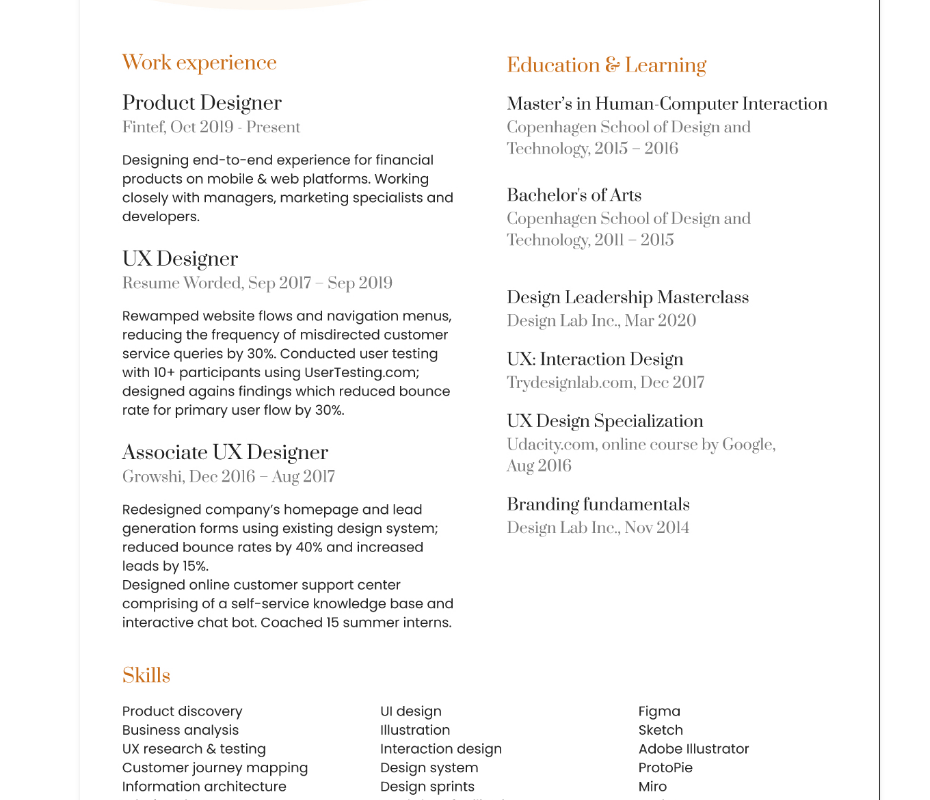
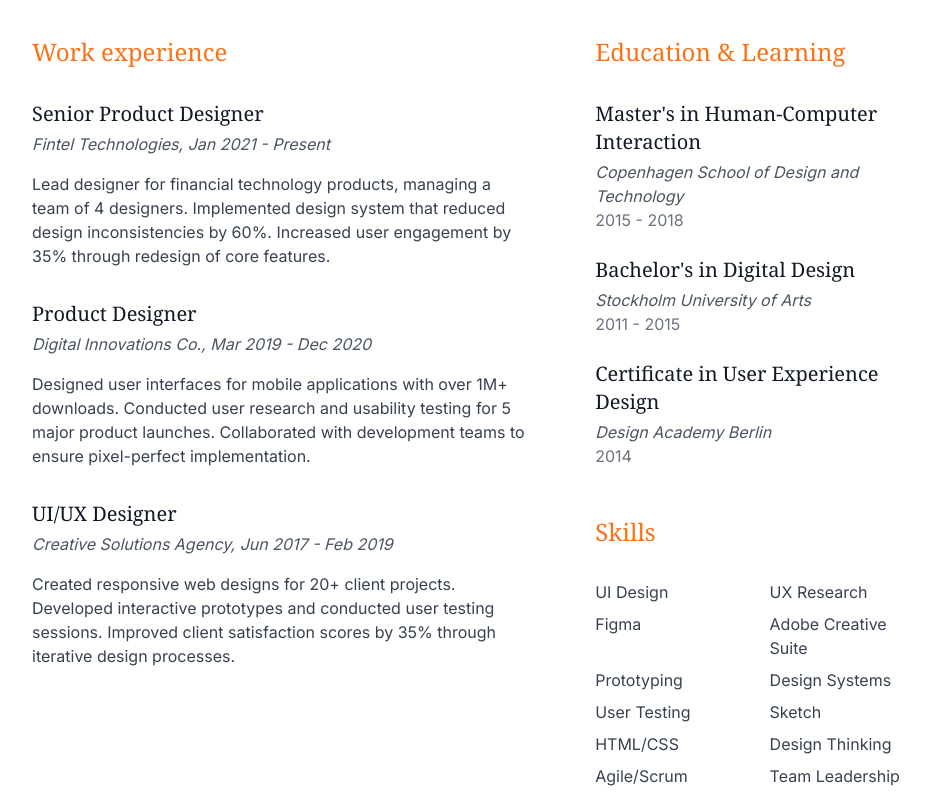
Before and after one commit to H4armin/dynamic-resume-crafter, a React (Vite) app: page /preview/1 in a window 1280 px wide. Shown: the part 440-1240 px from the top of the page, without its empty margins (160-1090 px from the left). Built offline with nearby package versions, Linux system fonts and the light colour scheme.

Commit message:
Improve resume creation UI
Modify the resume creation view to better reflect the appearance of the selected template.

```diff
--- a/src/components/ResumePreview.tsx
+++ b/src/components/ResumePreview.tsx
@@ -1,7 +1,9 @@
+
 import { ResumeFormValues } from "@/types/resume";
 
 const ResumePreview = ({ data }: { data: Partial<ResumeFormValues> }) => (
   <div id="resume-preview" className="bg-white p-8 rounded-xl shadow-lg">
+    {/* This component is being replaced by direct template rendering in the editor */}
     <div className="text-center mb-8">
       <h1 className="text-3xl font-bold text-gray-900 mb-2">{data.fullName || "Your Name"}</h1>
       <div className="text-gray-600 space-x-4">
--- a/src/pages/editor.tsx
+++ b/src/pages/editor.tsx
@@ -731,8 +731,8 @@ const Editor = () => {
           </div>
         </div>
 
-        <div className={`${isMobile ? 'w-full' : 'w-1/2'} bg-white/5 p-6 overflow-y-auto`}>
-          <div id="resume-preview" className="w-full h-full bg-white rounded-lg shadow-lg">
+        <div className={`${isMobile ? 'w-full' : 'w-1/2'} bg-white p-6 overflow-y-auto`}>
+          <div id="resume-preview" className="w-full h-full">
             <ResumePreview data={form.watch() as ResumeFormValues} templateId={templateId} />
           </div>
         </div>
--- a/src/pages/preview.tsx
+++ b/src/pages/preview.tsx
@@ -2,6 +2,11 @@
 import { useParams, useNavigate } from "react-router-dom";
 import { ArrowLeft } from "lucide-react";
 import { Button } from "@/components/ui/button";
+import { Template1 } from "@/components/resume-templates/Template1";
+import { Template2 } from "@/components/resume-templates/Template2";
+import { Template3 } from "@/components/resume-templates/Template3";
+import { Template4 } from "@/components/resume-templates/Template4";
+import { defaultResumeValues } from "@/types/resume";
 
 const Preview = () => {
   const { templateId } = useParams();
@@ -23,6 +28,83 @@ const Preview = () => {
     }
   };
 
+  // Render the actual template component
+  const renderTemplateComponent = () => {
+    // Create sample resume data for preview
+    const sampleData = {
+      ...defaultResumeValues,
+      fullName: "Katherine Elizabeth Bishop",
+      email: "katherine.bishop@design-professional.com",
+      phone: "+46 987 654 321",
+      summary: "Senior Product Designer with over 8 years of experience creating intuitive and engaging experiences. Passionate about applying design principles and design systems.",
+      experience: [
+        {
+          title: "Senior Product Designer",
+          company: "Fintel Technologies",
+          period: "Jan 2021 - Present",
+          description: "Lead designer for financial technology products, managing a team of 4 designers. Implemented design system that reduced design inconsistencies by 60%. Increased user engagement by 35% through redesign of core features."
+        },
+        {
+          title: "Product Designer",
+          company: "Digital Innovations Co.",
+          period: "Mar 2019 - Dec 2020",
+          description: "Designed user interfaces for mobile applications with over 1M+ downloads. Conducted user research and usability testing for 5 major product launches. Collaborated with development teams to ensure pixel-perfect implementation."
+        },
+        {
+          title: "UI/UX Designer",
+          company: "Creative Solutions Agency",
+          period: "Jun 2017 - Feb 2019",
+          description: "Created responsive web designs for 20+ client projects. Developed interactive prototypes and conducted user testing sessions. Improved client satisfaction scores by 35% through iterative design processes."
+        }
+      ],
+      education: [
+        {
+          degree: "Master's in Human-Computer Interaction",
+          school: "Copenhagen School of Design and Technology",
+          year: "2015 - 2018"
+        },
+        {
+          degree: "Bachelor's in Digital Design",
+          school: "Stockholm University of Arts",
+          year: "2011 - 2015"
+        },
+        {
+          degree: "Certificate in User Experience Design",
+          school: "Design Academy Berlin",
+          year: "2014"
+        }
+      ],
+      skills: [
+        "UI Design",
+        "UX Research",
+        "Figma",
+        "Adobe Creative Suite",
+        "Prototyping",
+        "Design Systems",
+        "User Testing",
+        "Sketch",
+        "HTML/CSS",
+        "Design Thinking",
+        "Agile/Scrum",
+        "Team Leadership"
+      ],
+      profileImage: "/lovable-uploads/5f97d2a4-21c2-4d7b-b431-60b64cf76d34.png"
+    };
+
+    switch (templateId) {
+      case "template1":
+        return <Template1 data={sampleData} />;
+      case "template2":
+        return <Template2 data={sampleData} />;
+      case "template3":
+        return <Template3 data={sampleData} />;
+      case "template4":
+        return <Template4 data={sampleData} />;
+      default:
+        return <Template1 data={sampleData} />;
+    }
+  };
+
   return (
     <div className="min-h-screen bg-gray-100 p-8">
       <div className="max-w-6xl mx-auto">
@@ -37,8 +119,15 @@ const Preview = () => {
 
         <div className="bg-white p-8 rounded-xl shadow-lg">
           <h1 className="text-2xl font-bold mb-6">Template Preview</h1>
-          <div className="flex justify-center">
-            <div className="max-w-[800px] overflow-hidden rounded-lg shadow-md">
+
+          <div className="grid grid-cols-1 gap-8">
+            {/* Display the actual template component */}
+            <div className="max-w-5xl mx-auto w-full overflow-hidden rounded-lg shadow-md">
+              {renderTemplateComponent()}
+            </div>
+
+            {/* Display the template image for reference */}
+            <div className="max-w-5xl mx-auto w-full overflow-hidden rounded-lg shadow-md">
               <img
                 src={getTemplateImage()}
                 alt={`Template ${templateId} preview`}
```
Also changed, not shown: public/lovable-uploads/5f97d2a4-21c2-4d7b-b431-60b64cf76d34.png (added).
